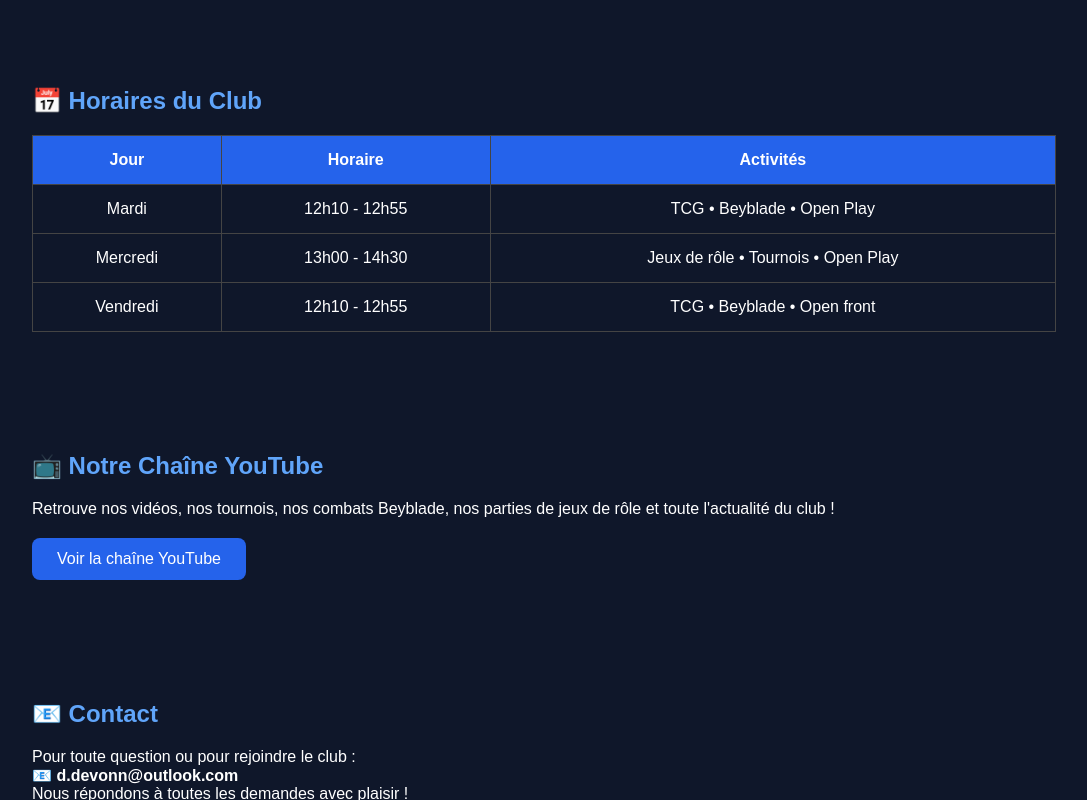
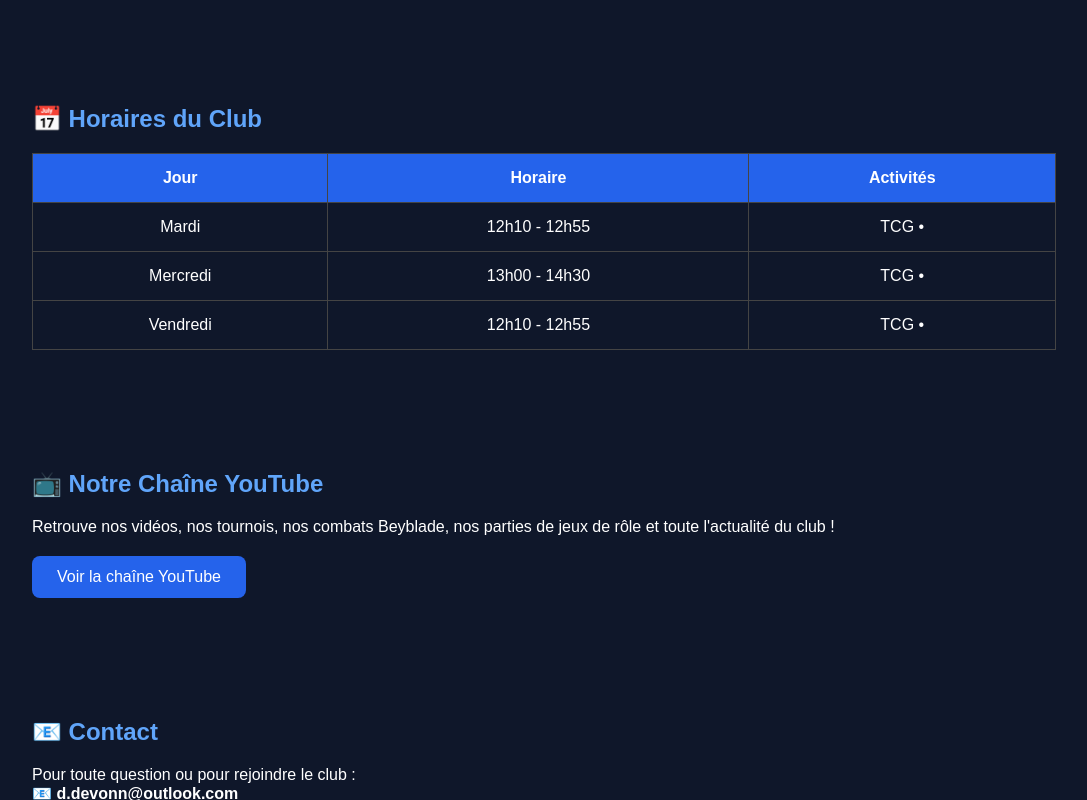
Before and after one commit to clim740/Site-du-club-tcg, a plain HTML site: page index.html in a window 1280 px wide. Shown: the part 926-1726 px from the top of the page, without its empty margins (96-1183 px from the left). Drawn offline with Linux system fonts and the light colour scheme.

Commit message:
Update index.html
Updated schedule entries to include 'TCG' and removed extra content.

```diff
--- a/index.html
+++ b/index.html
@@ -23,6 +23,7 @@ header{
     text-align:center;
     padding:50px;
 }
+
 
 header h1{
     font-size:3rem;
@@ -132,6 +133,8 @@ footer a{
 
 <header>
 
+<img src="banner.png" class="banner" alt="Marshmallow Fanatics Club">
+
 <h1>🎮 Marshmallow Fanatics Club 🎲</h1>
 
 <p>
@@ -222,19 +225,19 @@ Jeux de société, jeux vidéo et découvertes.
 <tr>
 <td>Mardi</td>
 <td>12h10 - 12h55</td>
-<td>TCG • Beyblade • Open Play</td>
+<td>TCG •</td>
 </tr>
 
 <tr>
 <td>Mercredi</td>
 <td>13h00 - 14h30</td>
-<td>Jeux de rôle • Tournois • Open Play</td>
+<td>TCG • </td>
 </tr>
 
 <tr>
 <td>Vendredi</td>
 <td>12h10 - 12h55</td>
-<td>TCG • Beyblade • Open front</td>
+<td>TCG •</td>
 </tr>
 
 </table>
```
